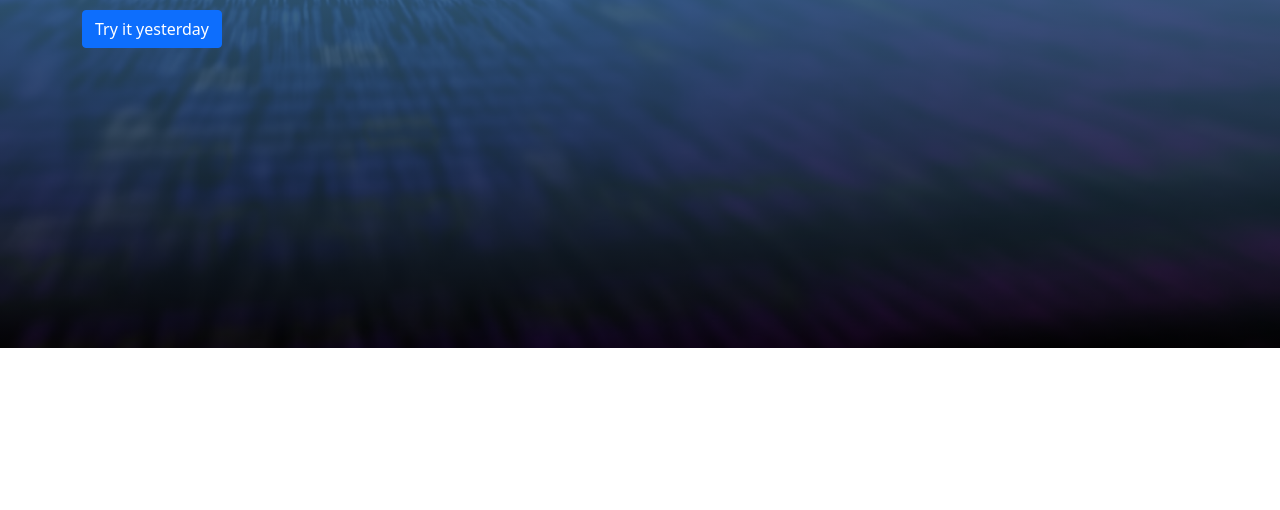
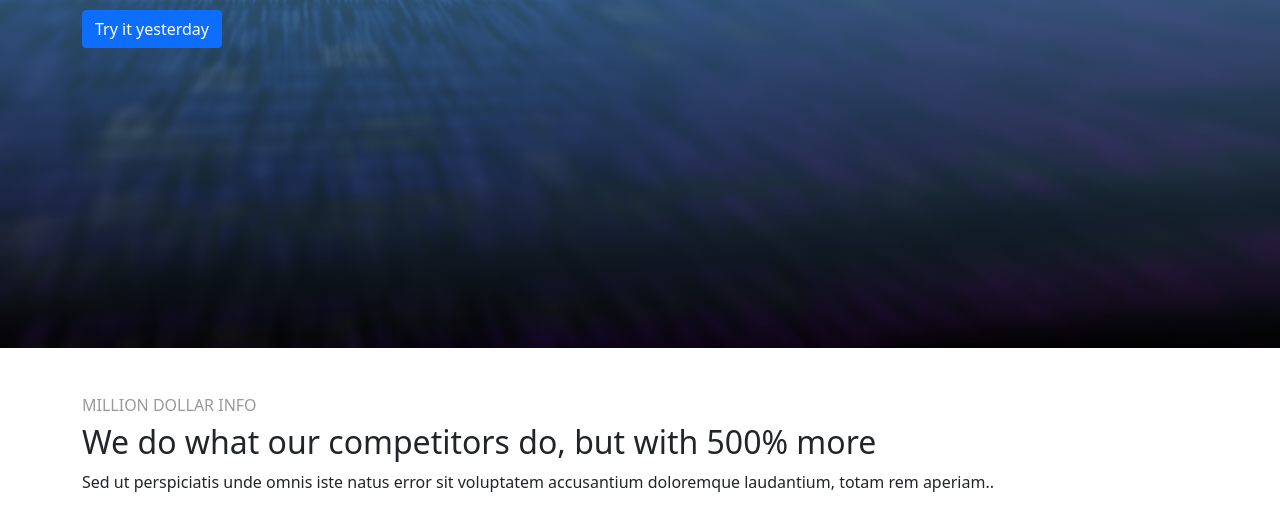
Before and after one commit to AlexBelik/dasdasdasdasdasdasdasdas, a plain HTML site: page index.html in a window 1280 px wide. Shown: the part 452-962 px from the top of the page. Before the commit the page ends 800 px from the top, so only its background shows below. Drawn offline with nearby package versions, Linux system fonts and the light colour scheme.

Commit message:
Dobavil Block

```diff
--- a/index.html
+++ b/index.html
@@ -24,7 +24,20 @@ magically solves all your problems and algorithms.</p>
         </div>
     </section>
 
-<section id="info--1"></section>
+    <section id="info--1">
+        <div class="container">
+            <div class="row pt-5 align-items-center">
+                <div class="col-12">
+                    <h6 class="text-uppercase text-black-40"> million dollar info</h6>
+        <h2>We do what our competitors do, but with 500% more</h2>
+        <p>Sed ut perspiciatis unde omnis iste natus error
+        sit voluptatem accusantium doloremque laudantium,
+        totam rem aperiam..</p>
+                </div>
+            </div>
+        </div>
+    </section>
+
 <section id="info--2"></section>
 <section id="info--3"></section>
 <section id="featured-on"></section>
--- a/style/style.css
+++ b/style/style.css
@@ -9,3 +9,6 @@
 .text-white-70 {
   color: rgba(255,255,255,0.7)
 }
+.text-black-40 {
+  color: rgba(0,0,0,0.4)
+}
```
